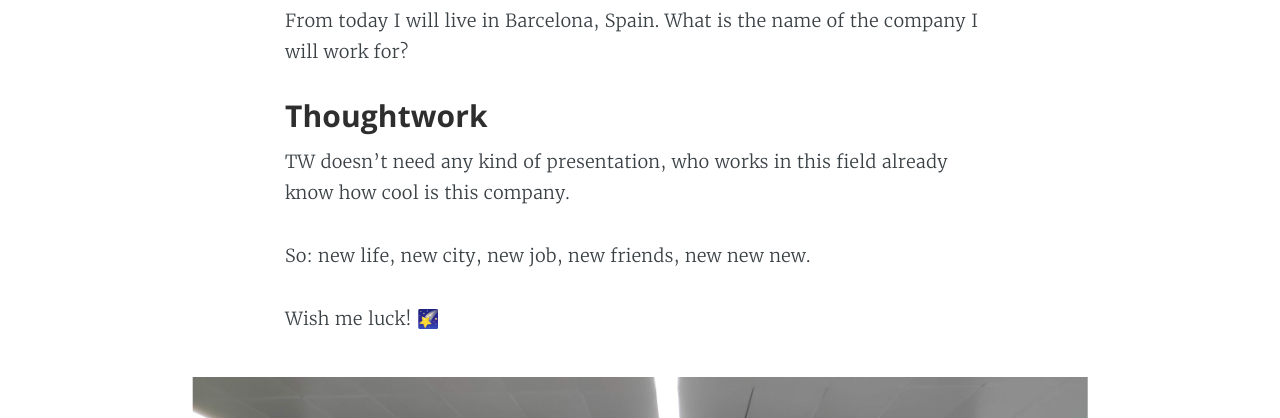
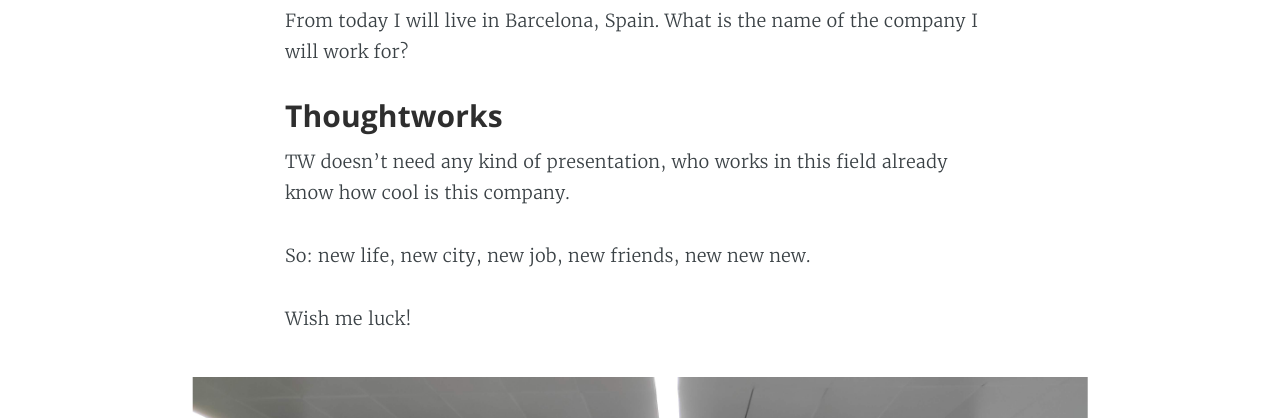
Before and after one commit to dlion/domenicoluciani, a Jekyll site: the page built from _posts/2019-04-01-thoughtworker.md, in a window 1280 px wide. Shown: the part 875-1293 px from the top of the page. Built offline with Jekyll 4.4.1, drawn with Linux system fonts in a browser that asks for light colours; emoji names are drawn with the system emoji font; some web fonts are replaced.

Commit message:
Fixed typo

```diff
--- a/_posts/2019-04-01-thoughtworker.md
+++ b/_posts/2019-04-01-thoughtworker.md
@@ -13,12 +13,12 @@
 
 From today I will live in Barcelona, Spain. What is the name of the company I will work for?
 
-### Thoughtwork
+### Thoughtworks
 
 TW doesn't need any kind of presentation, who works in this field already know how cool is this company.
 
 So: new life, new city, new job, new friends, new new new.
 
-Wish me luck! :stars:
+Wish me luck!
 
 ![tw](/assets/images/posts/tw.jpg)
```
